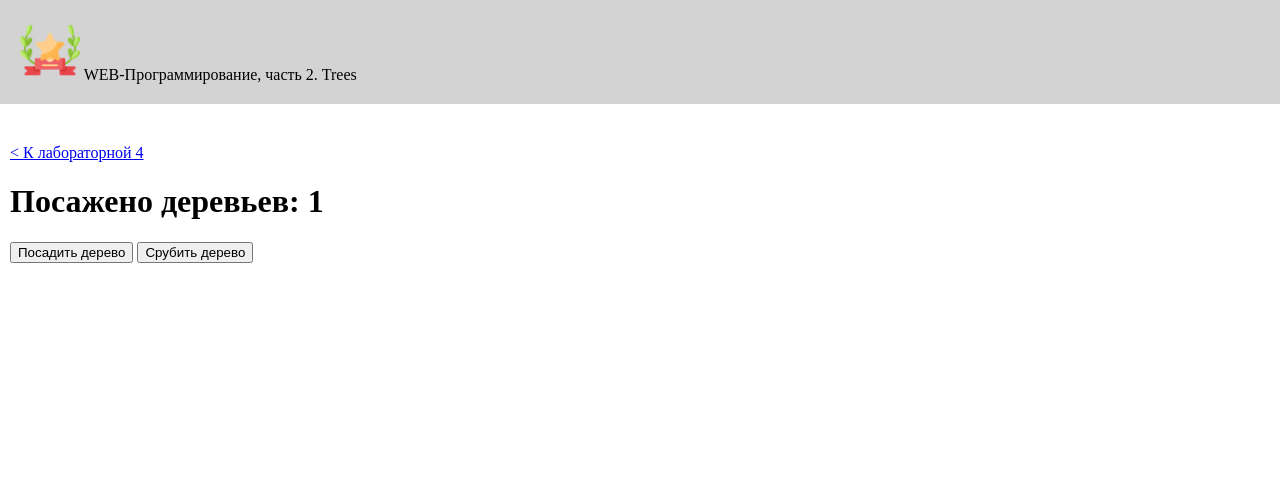
After one commit to Synaru/WEB-programming, a Python web app: template templates/tree.html in a window 1280 px wide. The commit adds this page. Shown: the top 503 px of the page. Run offline with Jinja, Linux system fonts and the light colour scheme; the template is opened without the code that fills it: most values are stand-ins (such as "Sample title", 1, 10 or a date in 2020).

Commit message:
Счётчик деревьев

```diff
--- a/templates/lab4.html
+++ b/templates/lab4.html
@@ -23,6 +23,9 @@
 <div style="margin: 9px;">
     <a href="/lab4/powStart">POST. Возведение в степень</a>
 </div>
+<div style="margin: 9px;">
+    <a href="/lab4/tree">Дерево рубить</a>
+</div>
 
 
 {%endblock%}
--- /dev/null
+++ b/templates/tree.html
@@ -0,0 +1,15 @@
+{% extends "base.html"%}
+
+{# Номер лаб раб: #}
+{%block lab%}Trees{%endblock%}
+
+{# Контент: #}
+{%block main%}
+<div><a href="/lab4/">< К лабораторной 4</a></div>
+<h1>Посажено деревьев: {{tree_count}}</h1>
+<form method="post">
+  <button name="operation" value="plant">Посадить дерево</button>
+  <button name="operation" value="cut">Срубить дерево</button>
+</form>
+
+{%endblock%}
```
